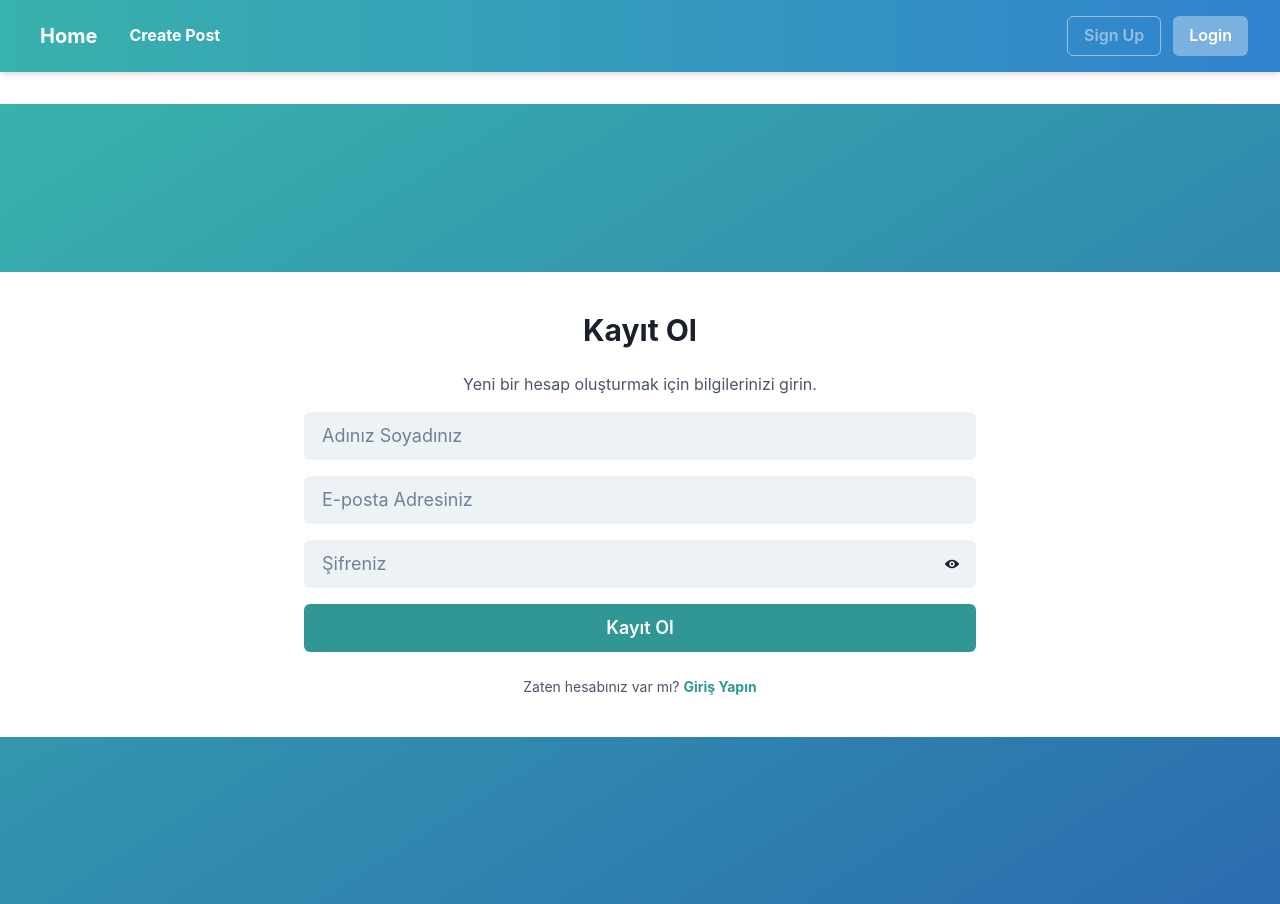
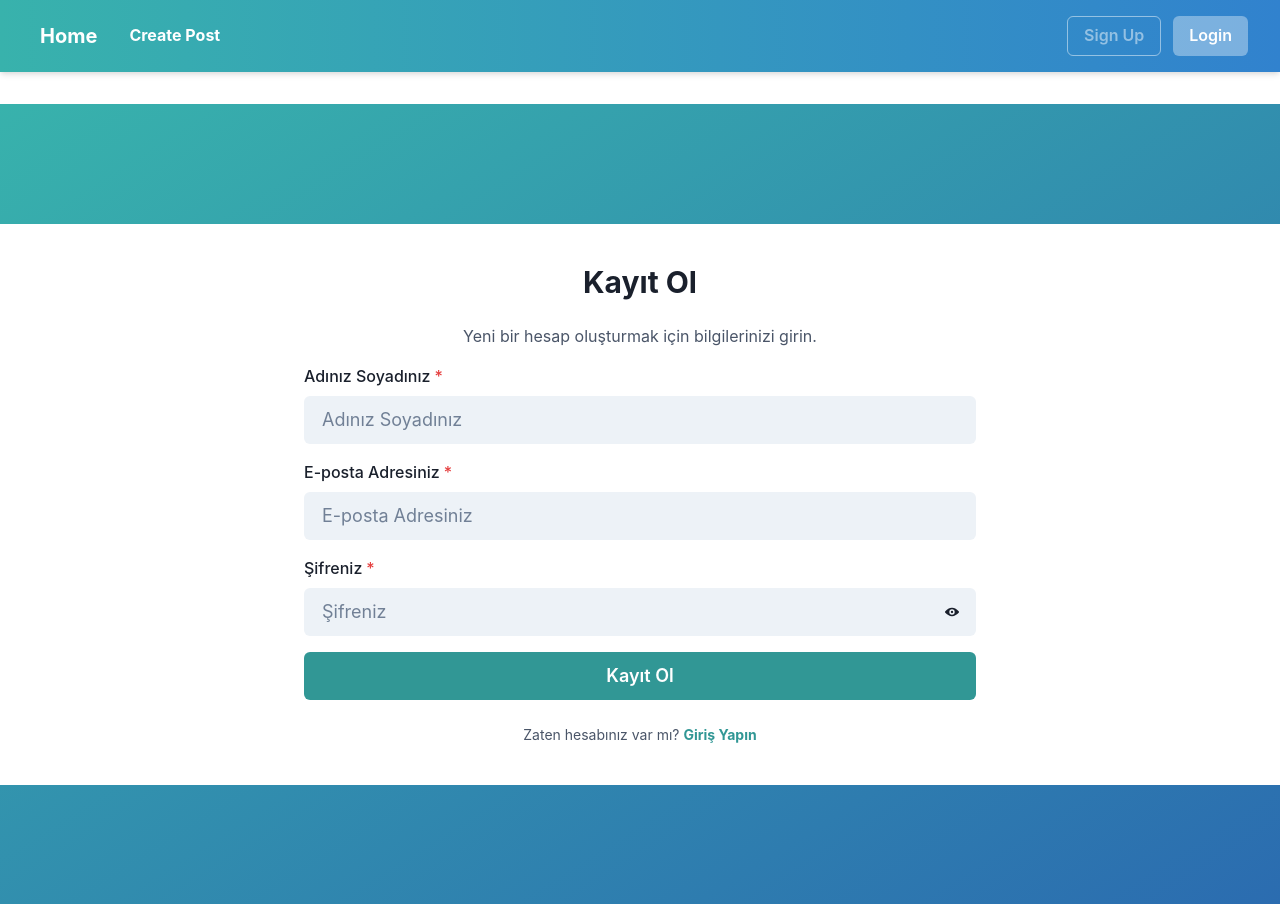
Before and after one commit to oguzhanaktas1/Blog-App, a React (Vite) app in the folder blog-frontend/: page /signup in a window 1280 px wide. Built offline with nearby package versions, Linux system fonts and the light colour scheme; no server answers.

Commit message:
login signup ufak hatalar giderildi

```diff
--- a/blog-frontend/src/pages/Login.tsx
+++ b/blog-frontend/src/pages/Login.tsx
@@ -12,6 +12,8 @@ import {
   InputGroup,
   InputRightElement,
   IconButton,
+  FormControl,
+  FormLabel,
 } from "@chakra-ui/react";
 import { login } from "../services/auth";
 import { useNavigate, Link as RouterLink } from "react-router-dom";
@@ -89,7 +91,15 @@ export default function LoginPage({ setIsLoggedIn }: { setIsLoggedIn: (val: bool
           <Text mb={4} color="gray.600">
             Hesabınıza giriş yapmak için bilgilerinizi girin.
           </Text>
+          <form
+            onSubmit={(e) => {
+              e.preventDefault();
+              handleSubmit();
+            }}
+          >
             <VStack spacing={4}>
+              <FormControl id="email" isRequired>
+                <FormLabel>E-posta Adresiniz</FormLabel>
                 <Input
                   placeholder="E-posta Adresiniz"
                   name="email"
@@ -99,9 +109,11 @@ export default function LoginPage({ setIsLoggedIn }: { setIsLoggedIn: (val: bool
                   size="lg"
                   variant="filled"
                   _focus={{ borderColor: "teal.500", boxShadow: "0 0 0 1px teal.500" }}
+                  autoComplete="username"
                 />
-
-            {/* Şifre Input'u InputGroup ile sarmalıyız */}
+              </FormControl>
+              <FormControl id="password" isRequired>
+                <FormLabel>Şifreniz</FormLabel>
                 <InputGroup size="lg" variant="filled">
                   <Input
                     placeholder="Şifreniz"
@@ -110,6 +122,7 @@ export default function LoginPage({ setIsLoggedIn }: { setIsLoggedIn: (val: bool
                     value={form.password}
                     onChange={handleChange}
                     _focus={{ borderColor: "teal.500", boxShadow: "0 0 0 1px teal.500" }}
+                    autoComplete="current-password"
                   />
                   <InputRightElement>
                     <IconButton
@@ -123,12 +136,12 @@ export default function LoginPage({ setIsLoggedIn }: { setIsLoggedIn: (val: bool
                     />
                   </InputRightElement>
                 </InputGroup>
-
+              </FormControl>
               <Button
                 colorScheme="teal"
                 size="lg"
                 width="full"
-              onClick={handleSubmit}
+                type="submit"
                 isLoading={isLoading}
                 _hover={{ bg: "teal.500" }}
                 _active={{ bg: "teal.600" }}
@@ -136,6 +149,7 @@ export default function LoginPage({ setIsLoggedIn }: { setIsLoggedIn: (val: bool
                 Giriş Yap
               </Button>
             </VStack>
+          </form>
           <Text mt={6} color="gray.600" fontSize="sm">
             Hesabınız yok mu?{" "}
             <ChakraLink as={RouterLink} to="/signup" color="teal.500" fontWeight="bold">
--- a/blog-frontend/src/pages/Signup.tsx
+++ b/blog-frontend/src/pages/Signup.tsx
@@ -12,6 +12,8 @@ import {
   InputGroup,
   InputRightElement,
   IconButton,
+  FormControl,
+  FormLabel,
 } from "@chakra-ui/react";
 import { signup } from "../services/auth";
 import { useNavigate, Link as RouterLink } from "react-router-dom";
@@ -88,7 +90,15 @@ export default function SignupPage() {
           <Text mb={4} color="gray.600">
             Yeni bir hesap oluşturmak için bilgilerinizi girin.
           </Text>
+          <form
+            onSubmit={(e) => {
+              e.preventDefault();
+              handleSubmit();
+            }}
+          >
             <VStack spacing={4}>
+              <FormControl id="name" isRequired>
+                <FormLabel>Adınız Soyadınız</FormLabel>
                 <Input
                   placeholder="Adınız Soyadınız"
                   name="name"
@@ -98,6 +108,9 @@ export default function SignupPage() {
                   variant="filled"
                   _focus={{ borderColor: "teal.500", boxShadow: "0 0 0 1px teal.500" }}
                 />
+              </FormControl>
+              <FormControl id="email" isRequired>
+                <FormLabel>E-posta Adresiniz</FormLabel>
                 <Input
                   placeholder="E-posta Adresiniz"
                   name="email"
@@ -107,9 +120,11 @@ export default function SignupPage() {
                   size="lg"
                   variant="filled"
                   _focus={{ borderColor: "teal.500", boxShadow: "0 0 0 1px teal.500" }}
+                  autoComplete="username"
                 />
-
-            {/* Şifre input'u InputGroup ile sarmalanıyor */}
+              </FormControl>
+              <FormControl id="password" isRequired>
+                <FormLabel>Şifreniz</FormLabel>
                 <InputGroup size="lg" variant="filled" w="100%">
                   <Input
                     placeholder="Şifreniz"
@@ -118,6 +133,7 @@ export default function SignupPage() {
                     value={form.password}
                     onChange={handleChange}
                     _focus={{ borderColor: "teal.500", boxShadow: "0 0 0 1px teal.500" }}
+                    autoComplete="new-password"
                   />
                   <InputRightElement>
                     <IconButton
@@ -131,12 +147,12 @@ export default function SignupPage() {
                     />
                   </InputRightElement>
                 </InputGroup>
-
+              </FormControl>
               <Button
                 colorScheme="teal"
                 size="lg"
                 width="full"
-              onClick={handleSubmit}
+                type="submit"
                 isLoading={isLoading}
                 _hover={{ bg: "teal.500" }}
                 _active={{ bg: "teal.600" }}
@@ -144,6 +160,7 @@ export default function SignupPage() {
                 Kayıt Ol
               </Button>
             </VStack>
+          </form>
           <Text mt={6} color="gray.600" fontSize="sm">
             Zaten hesabınız var mı?{" "}
             <ChakraLink as={RouterLink} to="/login" color="teal.500" fontWeight="bold">
```
Also changed, not shown: 1 other file (tests, documents, lock files or other folders). Lines whose indentation alone changed are shown as unchanged.
